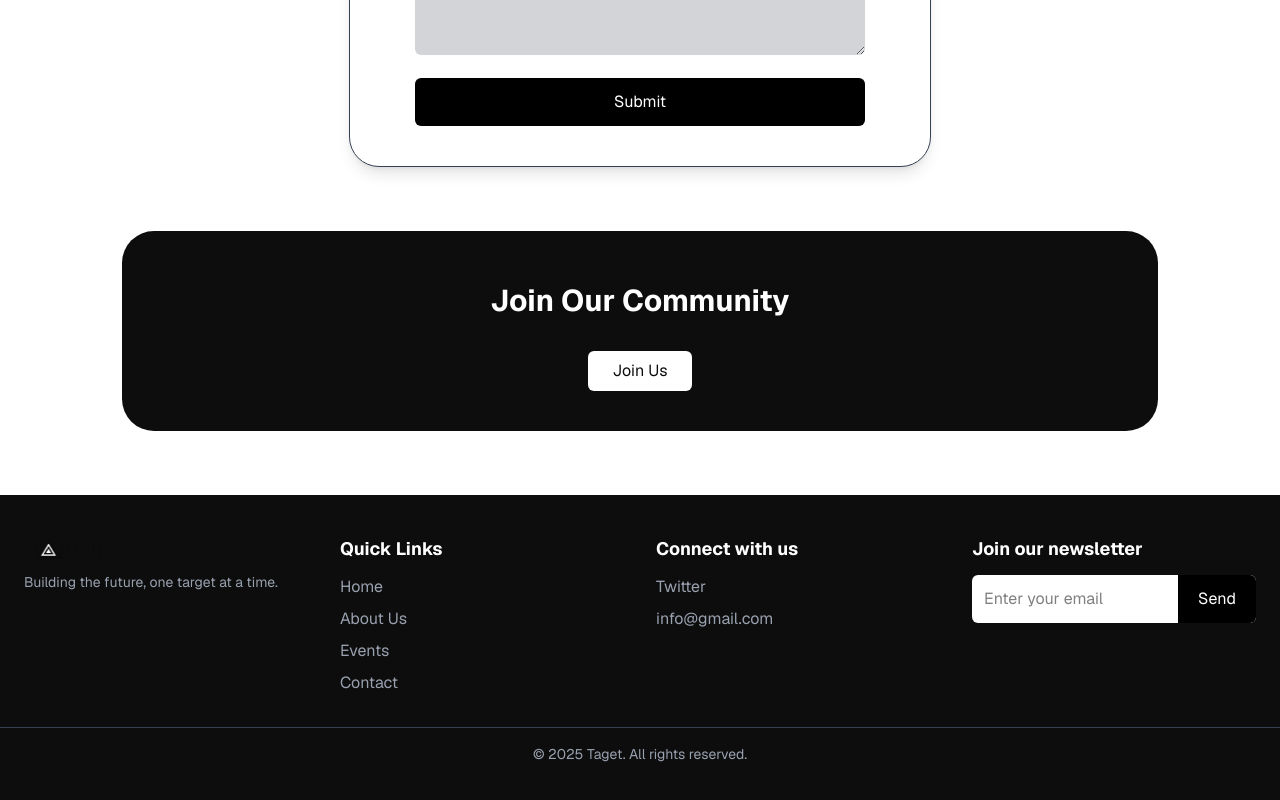
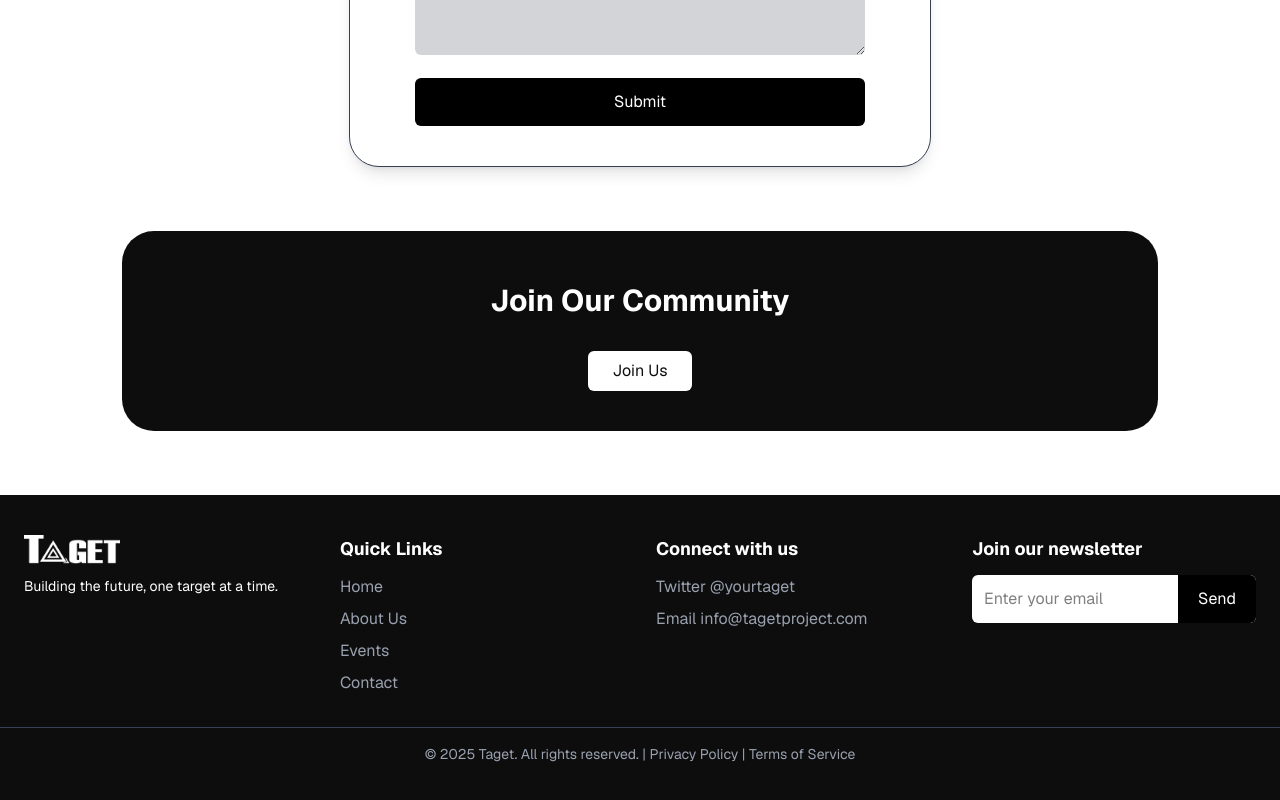
Before and after one commit to EmmanuelUwem1/taget, a React (Vite) app: page / in a window 1280 px wide. Shown: the part 2980-3780 px from the top of the page. Built offline with nearby package versions, Linux system fonts and the light colour scheme.

Commit message:
feat: update Footer component with new logo and text color; fix social media and email links

```diff
--- a/src/components/footer.tsx
+++ b/src/components/footer.tsx
@@ -4,8 +4,8 @@ function Footer() {
       <div className="container mx-auto flex flex-col md:flex-row justify-between items-start gap-8 px-6">
         {/* Logo & Tagline */}
         <div className="flex flex-col items-start md:w-1/4">
-          <img src="/logo.png" alt="Logo" className="w-20 mb-3" />
-          <p className="text-gray-400 text-sm">
+          <img src="/logo-white.png" alt="Logo" className="w-24 mb-3" />
+          <p className="text-[#FFFFFF] text-sm">
             Building the future, one target at a time.
           </p>
         </div>
@@ -43,18 +43,18 @@ function Footer() {
           <ul className="mt-3 space-y-2">
             <li>
               <a
-                href="https://twitter.com/yourTaget"
+                href="https://twitter.com/@yourtaget"
                 className="text-gray-400 hover:text-white"
               >
-                Twitter
+                Twitter @yourtaget
               </a>
             </li>
             <li>
               <a
-                href="mailto:info@gmail.com"
+                href="mailto:infotagetproject.com"
                 className="text-gray-400 hover:text-white"
               >
-                info@gmail.com
+                Email info@tagetproject.com
               </a>
             </li>
           </ul>
@@ -69,7 +69,9 @@ function Footer() {
               placeholder="Enter your email"
               className="p-3 w-full text-black outline-none"
             />
-            <button className="bg-black text-white px-5 py-3">Send</button>
+            <button className="bg-black text-white px-5 cursor-pointer py-3">
+              Send
+            </button>
           </div>
         </div>
       </div>
@@ -79,7 +81,8 @@ function Footer() {
 
       {/* Copyright */}
       <p className="text-gray-400 text-center text-sm mt-4">
-        © {new Date().getFullYear()} Taget. All rights reserved.
+        © {new Date().getFullYear()} Taget. All rights reserved. | Privacy
+        Policy | Terms of Service
       </p>
     </footer>
   );
```
Also changed, not shown: public/logo-white.png (added).
